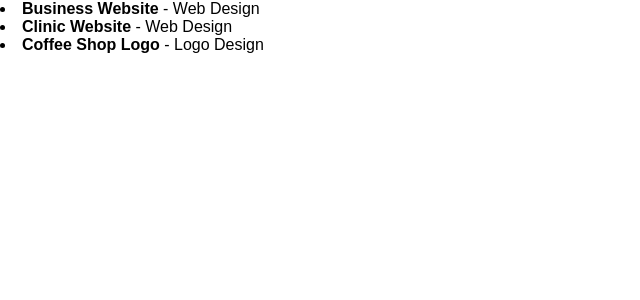
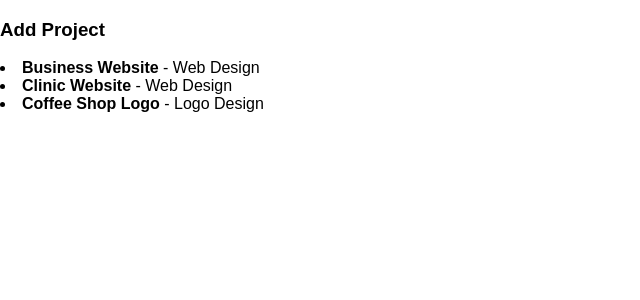
Before and after one commit to Dcwind/-sk-ProjectManageRX, a React (Create React App) app: page / in a window 1280 px wide. Shown: the top 300 px of the page, without its empty margins (0-640 px from the left). Built offline with nearby package versions, Linux system fonts and the light colour scheme; the HTML template or start-up script is replaced by a standard one.

Commit message:
form in process

```diff
--- a/src/Components/AddProject.js
+++ b/src/Components/AddProject.js
@@ -1,23 +1,15 @@
 import React, { Component } from 'react';
-import ProjectItem from './ProjectItem';
 
-class AddProjects extends Component {
+
+class AddProject extends Component {
   render() {
 
-    let projectItem;
-    if(this.props.projects){
-      projectItem = this.props.projects.map(project => {
-       return (
-         <ProjectItem key={project.title} project={project} />
-       );
-      });
-    }
     return (
-      <div className="Projects">
-        {projectItem}
+      <div >
+        <h3>Add Project</h3>
       </div>
     );
   }
 }
 
-export default AddProjects;
+export default AddProject;
```
